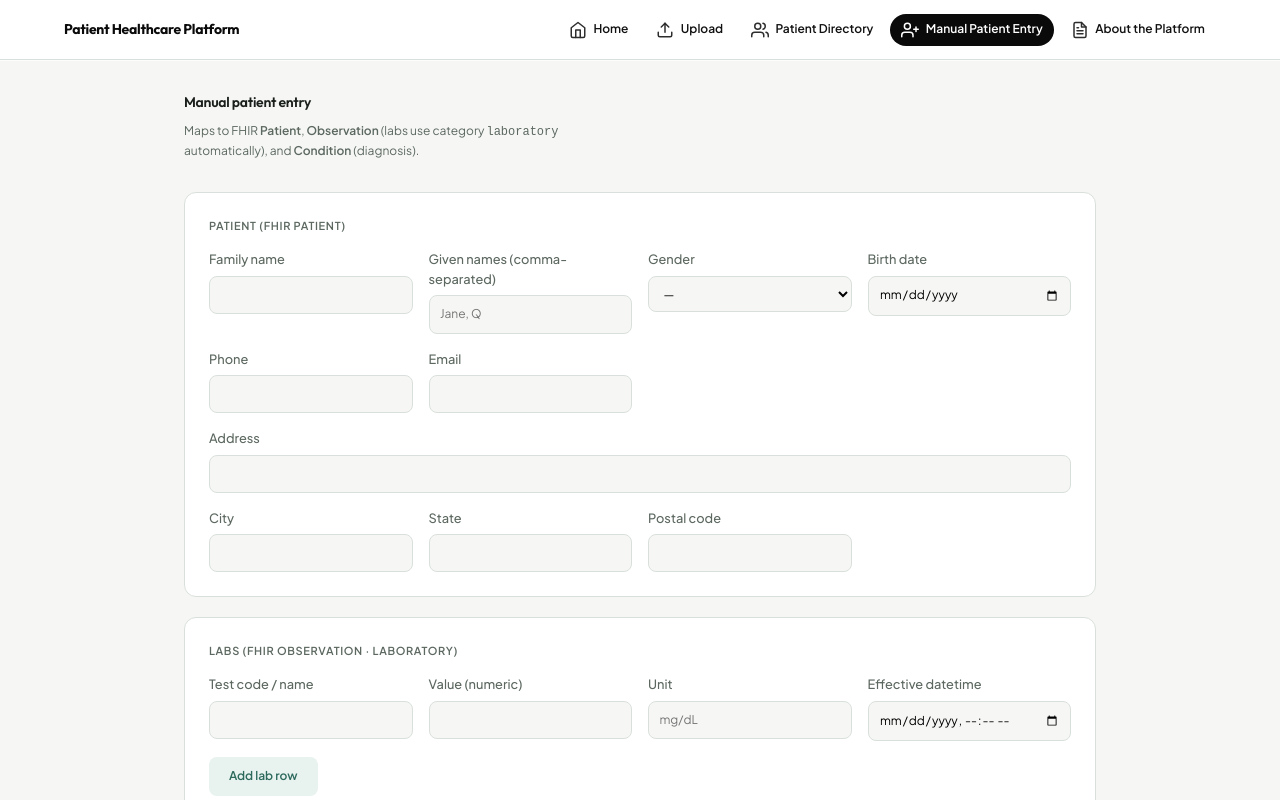
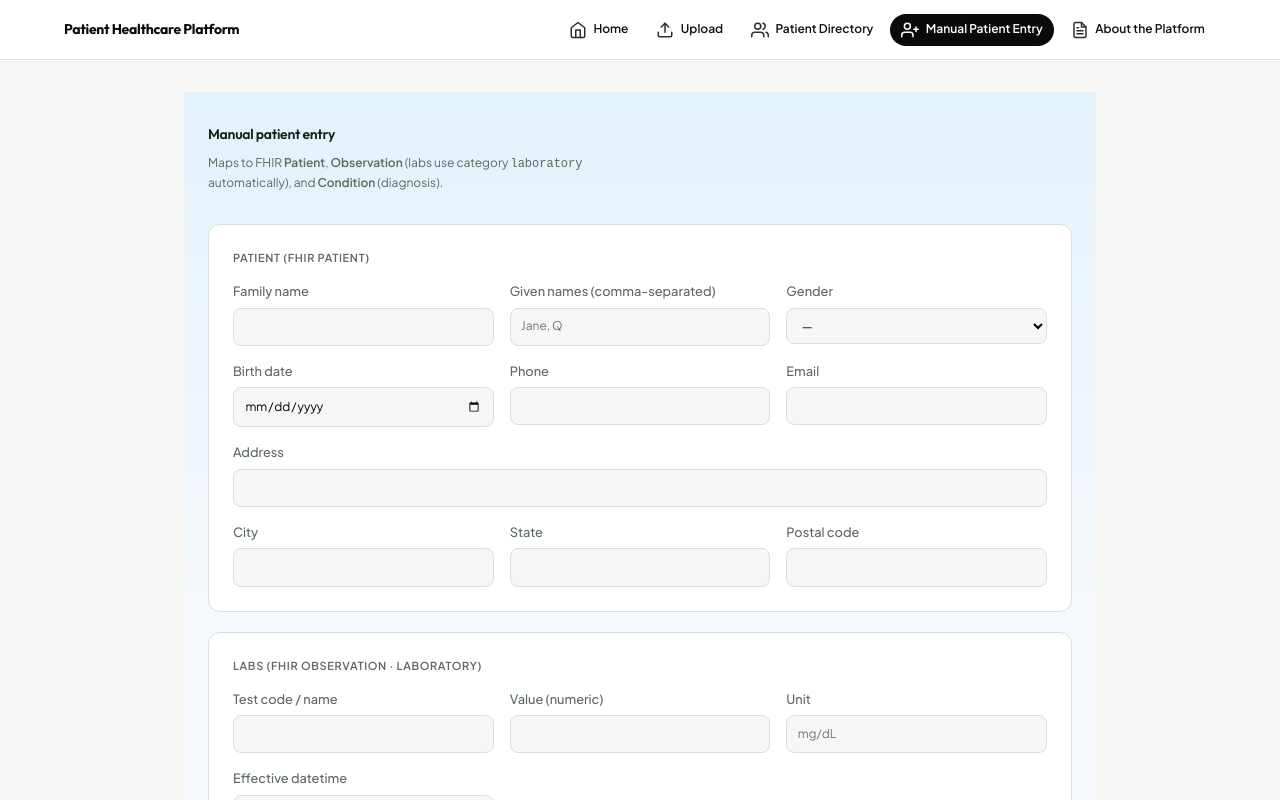
Before and after one commit to iHealthOfficial/iHealthPOC, a React (Vite) app in the folder apps/web/: page /patient in a window 1280 px wide. Shown: the top 800 px of the page. Built offline with nearby package versions, Linux system fonts and the light colour scheme; no server answers.

Commit message:
feat(web): patient entry homepage background shell (chunks 1-2)
- Chunk 1: .patient-entry-page uses same gradient as homepage
- Chunk 2: .patient-entry-inner for max-width and padding

Made-with: Cursor

```diff
--- a/apps/web/src/index.css
+++ b/apps/web/src/index.css
@@ -569,6 +569,20 @@ h1 {
   min-height: calc(100vh - 56px);
 }
 
+/* Manual patient entry — chunk 1: same gradient shell as homepage */
+.patient-entry-page {
+  background: linear-gradient(180deg, #e3f1fb 0%, #f5f9fd 38%, #fafcfe 100%);
+  min-height: calc(100vh - 56px);
+}
+
+/* Chunk 2: content width matches other app sheets */
+.patient-entry-inner {
+  max-width: 960px;
+  margin: 0 auto;
+  padding: 2rem 1.5rem 4rem;
+  width: 100%;
+}
+
 .home-section {
   padding: 2.5rem 1.5rem 3rem;
 }
--- a/apps/web/src/pages/PatientEntry.tsx
+++ b/apps/web/src/pages/PatientEntry.tsx
@@ -133,7 +133,9 @@ export default function PatientEntry() {
   }
 
   return (
-    <form onSubmit={submit}>
+    <div className="patient-entry-page">
+      <div className="patient-entry-inner">
+        <form onSubmit={submit}>
       <h1>Manual patient entry</h1>
       <p className="lead">
         Maps to FHIR <strong>Patient</strong>, <strong>Observation</strong> (labs use
@@ -373,6 +375,8 @@ export default function PatientEntry() {
       <button type="submit" className="btn" disabled={busy}>
         {busy ? "Saving…" : "Save patient & clinical data"}
       </button>
-    </form>
+        </form>
+      </div>
+    </div>
   );
 }
```
